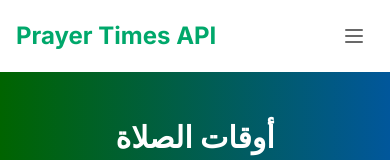
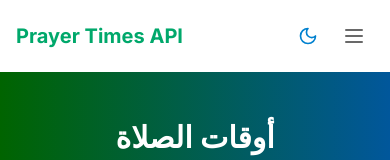
Before and after one commit to saikothasan/prayer-time, a Next.js app: page / in a window 390 px wide. Shown: the top 160 px of the page. Built offline with nearby package versions, Linux system fonts and the light colour scheme; no server answers.

Commit message:
Update Header.tsx

```diff
--- a/src/components/Header.tsx
+++ b/src/components/Header.tsx
@@ -16,10 +16,10 @@ export default function Header() {
     <header className="bg-islamic-white dark:bg-islamic-gray-900 shadow-md">
       <div className="container mx-auto px-4">
         <div className="flex justify-between items-center py-4">
-          <Link href="/" className="text-2xl font-bold text-islamic-green dark:text-islamic-green-light">
+          <Link href="/" className="text-xl sm:text-2xl font-bold text-islamic-green dark:text-islamic-green-light">
             Prayer Times API
           </Link>
-          <nav className="hidden md:flex space-x-6">
+          <nav className="hidden md:flex space-x-4 lg:space-x-6">
             <Link
               href="/"
               className="text-islamic-gray-700 dark:text-islamic-gray-300 hover:text-islamic-green dark:hover:text-islamic-green-light transition-colors duration-300"
@@ -70,7 +70,17 @@ export default function Header() {
               )}
             </button>
           </div>
-          <div className="md:hidden">
+          <div className="md:hidden flex items-center">
+            <button
+              onClick={() => setTheme(theme === "dark" ? "light" : "dark")}
+              className="p-2 rounded-md hover:bg-islamic-gray-200 dark:hover:bg-islamic-gray-700 transition-colors duration-300 mr-2"
+            >
+              {theme === "dark" ? (
+                <Sun className="h-5 w-5 text-islamic-gold" />
+              ) : (
+                <Moon className="h-5 w-5 text-islamic-blue" />
+              )}
+            </button>
             <button onClick={toggleMobileMenu} className="p-2 text-islamic-gray-700 dark:text-islamic-gray-300">
               {mobileMenuOpen ? <X className="h-6 w-6" /> : <Menu className="h-6 w-6" />}
             </button>
```
